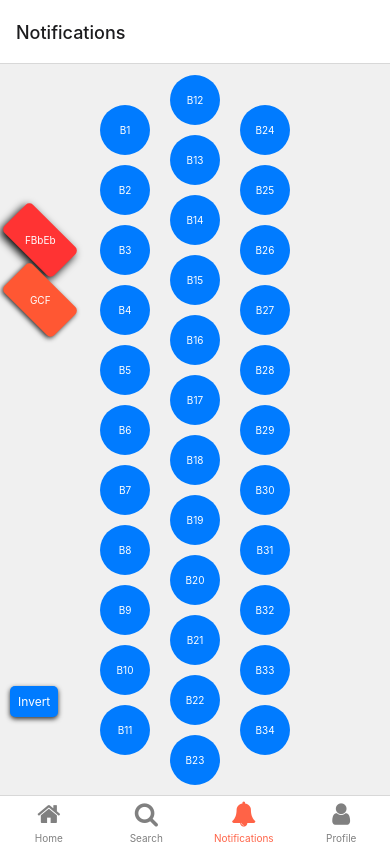
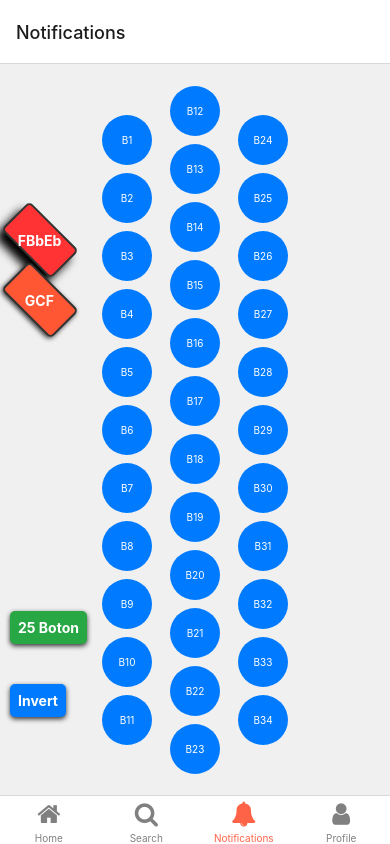
Before and after one commit to indexcomplex/BottomNavExample, a React Native app: screen /Notifications in a window 390 px wide. Built offline with nearby package versions, Linux system fonts and the light colour scheme.

Commit message:
25 button view okay

```diff
--- a/components/CustomPressable.js
+++ b/components/CustomPressable.js
@@ -1,32 +1,34 @@
-// components/CustomPressable.js
+// CustomPressable.js
 import React from 'react';
 import { Text, StyleSheet, View } from 'react-native';
 import { GestureDetector, GestureHandlerRootView, Gesture } from 'react-native-gesture-handler';
 import { Audio } from 'expo-av';
 
-const CustomPressable = ({ label, audioFile }) => {
+const CustomPressable = ({ label, audioFile, buttonSize }) => {
   const playSound = async () => {
-    const { sound } = await Audio.Sound.createAsync(audioFile);
     try {
+      const { sound } = await Audio.Sound.createAsync(audioFile);
+      console.log(`Sound for ${label} created`);
       await sound.playAsync();
+      console.log(`Sound for ${label} played`);
       sound.setOnPlaybackStatusUpdate((status) => {
         if (status.didJustFinish) {
           sound.unloadAsync();
+          console.log(`Sound for ${label} finished and unloaded`);
         }
       });
     } catch (error) {
-      console.error('Error playing sound:', error);
+      console.error(`Error playing sound for ${label}:`, error);
     }
   };
 
-  const tapGesture = Gesture.Tap()
-    .onBegin(() => {
-      playSound();
-    });
+  const tapGesture = Gesture.Tap().onEnd(() => {
+    playSound();
+  });
 
   return (
     <GestureDetector gesture={tapGesture}>
-      <View style={styles.button}>
+      <View style={[styles.button, { width: buttonSize, height: buttonSize, borderRadius: buttonSize / 2 }]}>
         <Text style={styles.buttonText}>{label}</Text>
       </View>
     </GestureDetector>
@@ -37,10 +39,7 @@ const styles = StyleSheet.create({
   button: {
     backgroundColor: '#007BFF',
     padding: 10,
-    margin: 5,
-    borderRadius: 25,
-    width: 50,
-    height: 50,
+    margin: 4,
     justifyContent: 'center',
     alignItems: 'center',
   },
--- a/screens/NotificationsScreen.js
+++ b/screens/NotificationsScreen.js
@@ -1,3 +1,4 @@
+// NotificationsScreen.js
 import React, { useState } from 'react';
 import { View, StyleSheet, Animated, TouchableOpacity, Text } from 'react-native';
 import CustomPressable from '../components/CustomPressable';
@@ -80,6 +81,8 @@ const NotificationsScreen = () => {
   const [rotate, setRotate] = useState(new Animated.Value(0));
   const [audioFiles, setAudioFiles] = useState(audioFilesFKey);
   const [selectedKey, setSelectedKey] = useState('FKey');
+  const [buttonConfig, setButtonConfig] = useState({ row1: 11, row2: 12, row3: 11 });
+  const [isShortenedView, setIsShortenedView] = useState(false);
 
   const handleInvert = () => {
     Animated.timing(rotate, {
@@ -99,10 +102,26 @@ const NotificationsScreen = () => {
     setSelectedKey('GKey');
   };
 
-  const renderButtons = (start, end) => {
+  const handleChangeButtonConfig = () => {
+    setIsShortenedView(!isShortenedView);
+    if (isShortenedView) {
+      setButtonConfig({ row1: 11, row2: 12, row3: 11 });
+    } else {
+      setButtonConfig({ row1: 8, row2: 9, row3: 8 });
+    }
+  };
+
+  const renderButtons = (start, end, buttonSize) => {
     const buttons = [];
     for (let i = start; i <= end; i++) {
-      buttons.push(<CustomPressable key={i} label={`B${i}`} audioFile={audioFiles[i - 1]} />);
+      buttons.push(
+        <CustomPressable
+          key={i}
+          label={`B${i}`}
+          audioFile={audioFiles[i - 1]}
+          buttonSize={buttonSize} // Pass buttonSize as prop to CustomPressable
+        />
+      );
     }
     return buttons;
   };
@@ -114,6 +133,33 @@ const NotificationsScreen = () => {
 
   return (
     <View style={styles.mainContainer}>
+      <TouchableOpacity style={styles.invertButton} onPress={handleInvert}>
+        <Text style={styles.invertButtonText}>Invert</Text>
+      </TouchableOpacity>
+      <TouchableOpacity style={styles.changeConfigButton} onPress={handleChangeButtonConfig}>
+        <Text style={styles.changeConfigButtonText}>
+          {isShortenedView ? '34 Boton' : '25 Boton'}
+        </Text>
+      </TouchableOpacity>
+      <Animated.View style={[styles.container, { transform: [{ rotate: rotateInterpolation }] }]}>
+        <View style={styles.column}>
+          {renderButtons(1, buttonConfig.row1, isShortenedView ? 70 : 50)}
+        </View>
+        <View style={[styles.column, isShortenedView && styles.columnShortened]}>
+          {renderButtons(
+            isShortenedView ? 12 : buttonConfig.row1 + 1,
+            isShortenedView ? 20 : buttonConfig.row1 + buttonConfig.row2,
+            isShortenedView ? 70 : 50
+          )}
+        </View>
+        <View style={styles.column}>
+          {renderButtons(
+            isShortenedView ? 24 : buttonConfig.row1 + buttonConfig.row2 + 1,
+            isShortenedView ? 31 : buttonConfig.row1 + buttonConfig.row2 + buttonConfig.row3,
+            isShortenedView ? 70 : 50
+          )}
+        </View>
+      </Animated.View>
       <View style={styles.switchContainer}>
         <TouchableOpacity
           style={[
@@ -134,20 +180,6 @@ const NotificationsScreen = () => {
           <Text style={styles.switchButtonText}>GCF</Text>
         </TouchableOpacity>
       </View>
-      <TouchableOpacity style={styles.invertButton} onPress={handleInvert}>
-        <Text style={styles.invertButtonText}>Invert</Text>
-      </TouchableOpacity>
-      <Animated.View style={[styles.container, { transform: [{ rotate: rotateInterpolation }] }]}>
-        <View style={styles.column}>
-          {renderButtons(1, 11)}
-        </View>
-        <View style={styles.column}>
-          {renderButtons(12, 23)}
-        </View>
-        <View style={styles.column}>
-          {renderButtons(24, 34)}
-        </View>
-      </Animated.View>
     </View>
   );
 };
@@ -179,13 +211,15 @@ const styles = StyleSheet.create({
     shadowRadius: 5,
     elevation: 5,
     transform: [{ rotate: '45deg' }], // Apply 45-degree tilt to the switches
+    borderWidth: 2,
+    borderColor: '#333',
   },
   switchButtonSelected: {
     backgroundColor: '#FF3333',
-    shadowOffset: { width: 0, height: 4 },
+    shadowOffset: { width: 0, height: 10 },
     shadowOpacity: 1,
-    shadowRadius: 8,
-    elevation: 10,
+    shadowRadius: 10,
+    elevation: 20,
   },
   invertButton: {
     backgroundColor: '#007BFF',
@@ -204,14 +238,35 @@ const styles = StyleSheet.create({
     shadowRadius: 5,
     elevation: 5,
   },
+  changeConfigButton: {
+    backgroundColor: '#28A745',
+    padding: 8,
+    margin: 5,
+    borderRadius: 5,
+    justifyContent: 'center',
+    alignItems: 'center',
+    position: 'absolute',
+    left: 5,
+    bottom: '20%',
+    zIndex: 10,
+    shadowColor: '#000',
+    shadowOffset: { width: 0, height: 2 },
+    shadowOpacity: 0.8,
+    shadowRadius: 5,
+    elevation: 5,
+  },
   invertButtonText: {
     color: '#fff',
-    fontSize: 12,
+    fontWeight: 'bold',
+  },
+  changeConfigButtonText: {
+    color: '#fff',
+    fontWeight: 'bold',
   },
   switchButtonText: {
     color: '#fff',
-    fontSize: 10,
-    transform: [{ rotate: '-45deg' }], // Rotate text to align correctly
+    fontWeight: 'bold',
+    transform: [{ rotate: '-45deg' }], // Correct the text rotation
   },
   container: {
     flexDirection: 'row',
@@ -220,12 +275,16 @@ const styles = StyleSheet.create({
     padding: 10,
     backgroundColor: '#f0f0f0',
     flex: 1,
+    transform: [{ rotate: '-45deg' }], // Apply 45-degree tilt to the container
   },
   column: {
     flexDirection: 'column',
     alignItems: 'center',
     marginHorizontal: 5,
   },
+  columnShortened: {
+    marginHorizontal: 10, // Increase spacing for shortened view
+  },
 });
 
 export default NotificationsScreen;
```
